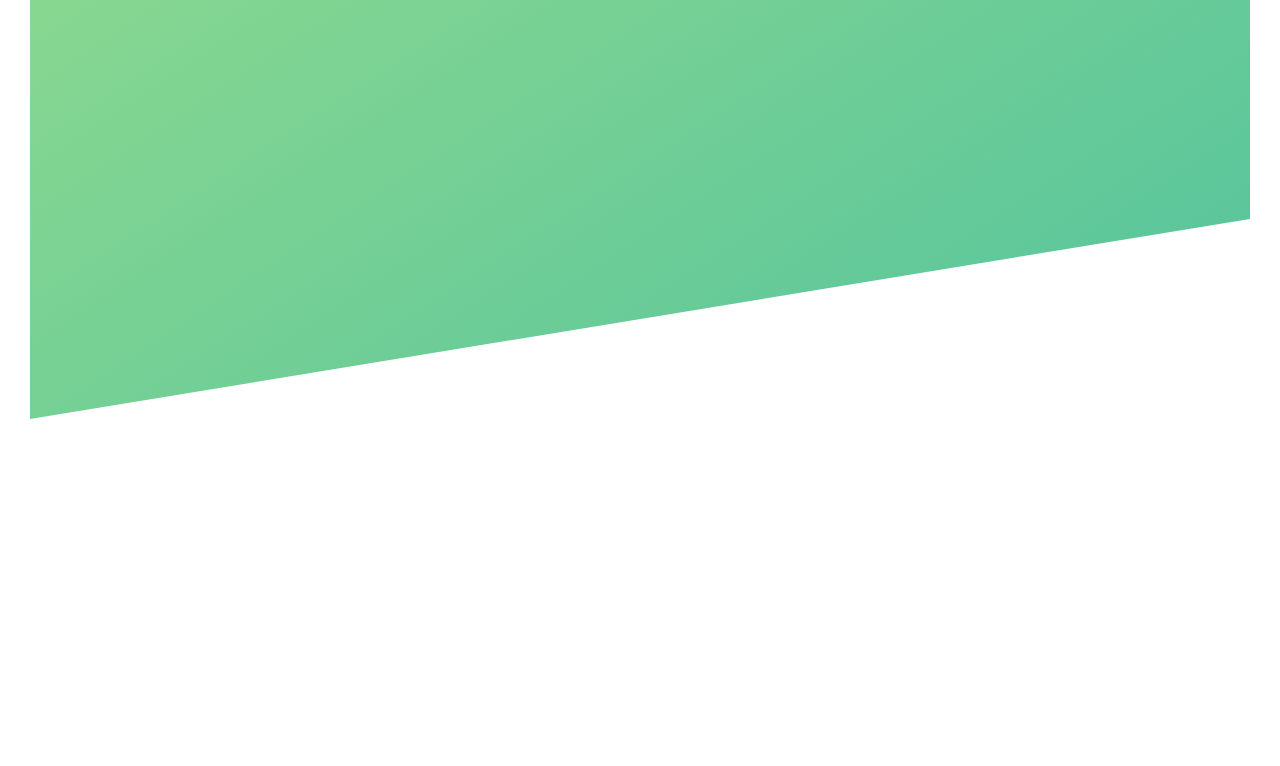
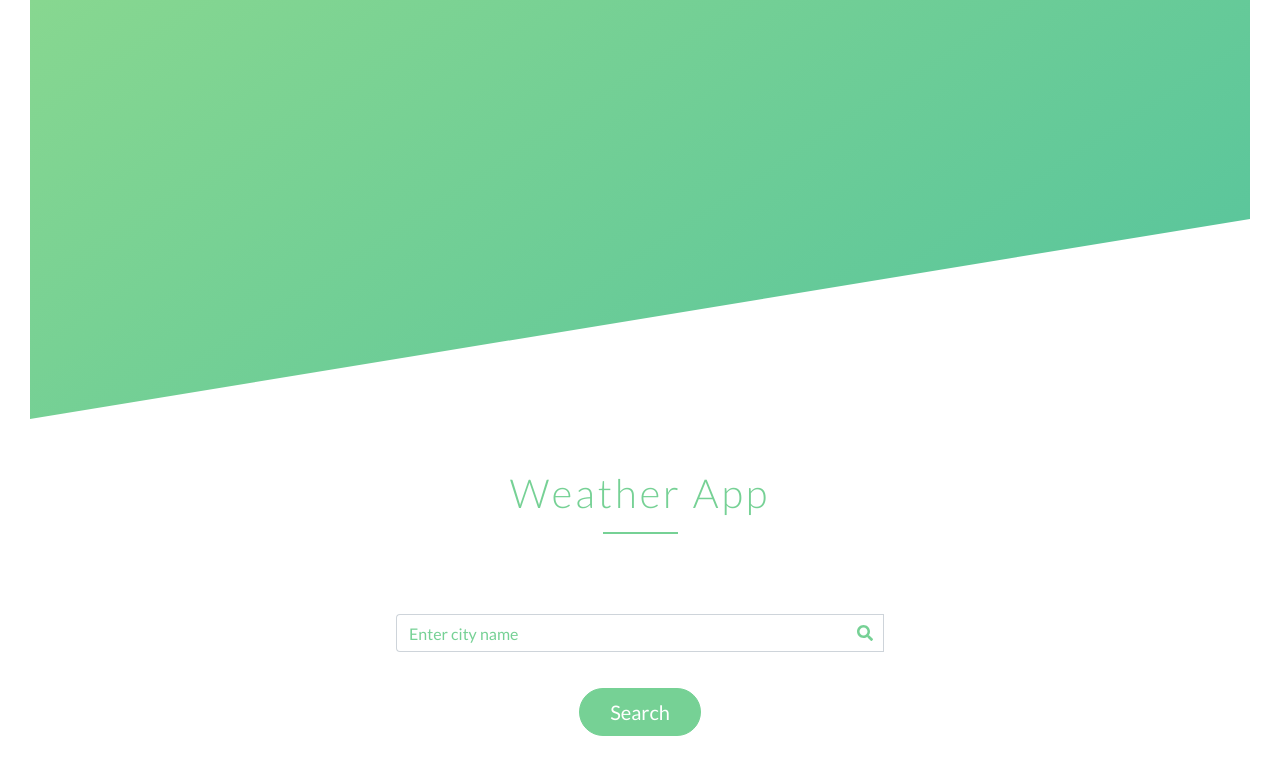
Before and after one commit to ascii-monk123/Alpha-Weather, a website built with webpack: page app/src/index.html in a window 1280 px wide. Shown: the part 411-1177 px from the top of the page. Before the commit the page ends 860 px from the top, so only its background shows below. Built offline with nearby package versions, Linux system fonts and the light colour scheme.

Commit message:
Completed the weather display section

```diff
--- a/app/src/index.html
+++ b/app/src/index.html
@@ -35,5 +35,28 @@
         </p>
       </div>
     </header>
+    <section class="weather__display__section">
+      <h2 class="weather__section-header">Weather App</h2>
+     <div class="city__search__box">
+       <form class="main__form">
+         <div class="form-group">
+           <div class="input-group">
+
+           <input type="text" class="form-control search__box" id="search__query__field" placeholder="Enter city name">
+
+              <div class="input-group-addon icon__box" style="color:#76d195">
+                <i class="fas fa-search"></i>
+              </div>
+
+          </div>
+          </div>
+
+         </div>
+       </form>
+       <div class="submit__btn">
+       <button class="btn btn-lg btn-primary query__fetch__btn">Search</button>
+       </div>
+     </div>
+    </section>
   </body>
 </html>
```
Also changed, not shown: app/dist/css/style.css, app/dist/index.html.
